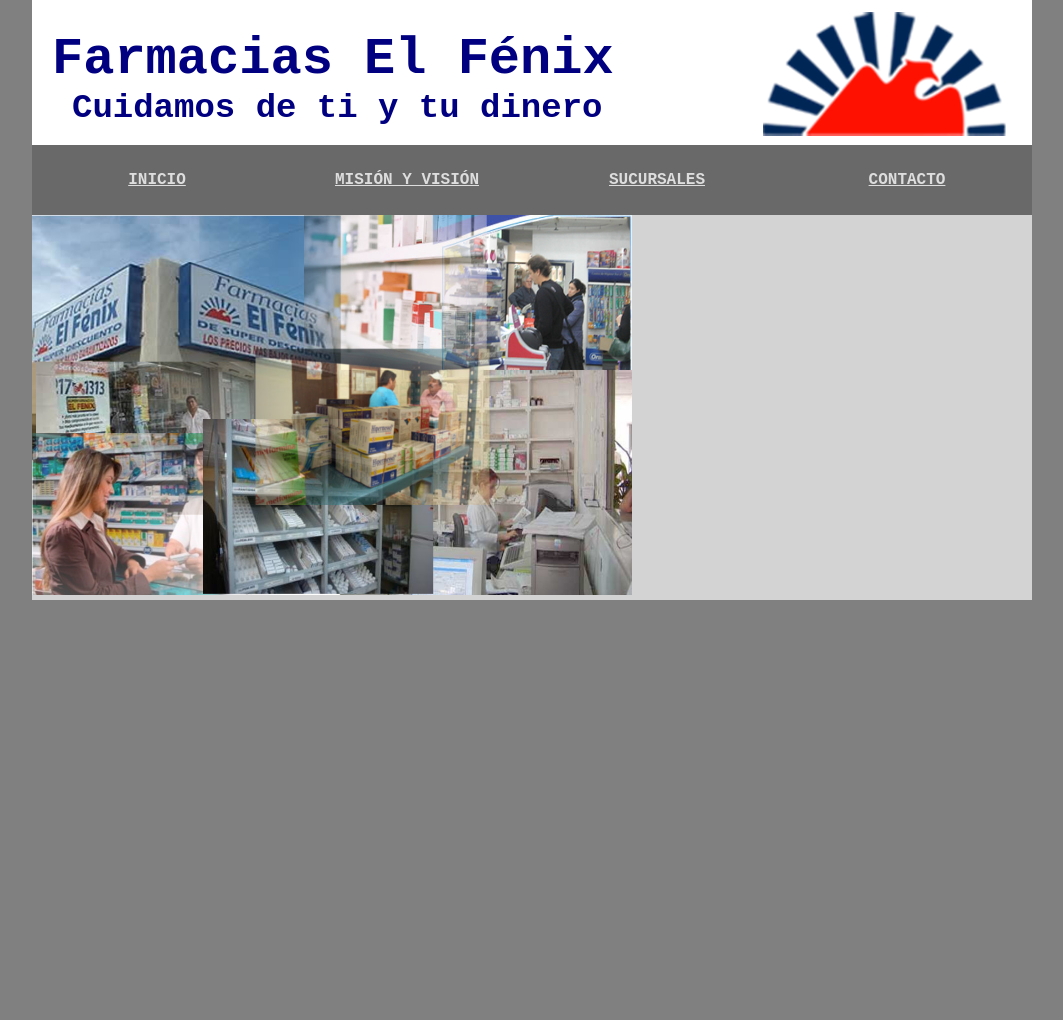
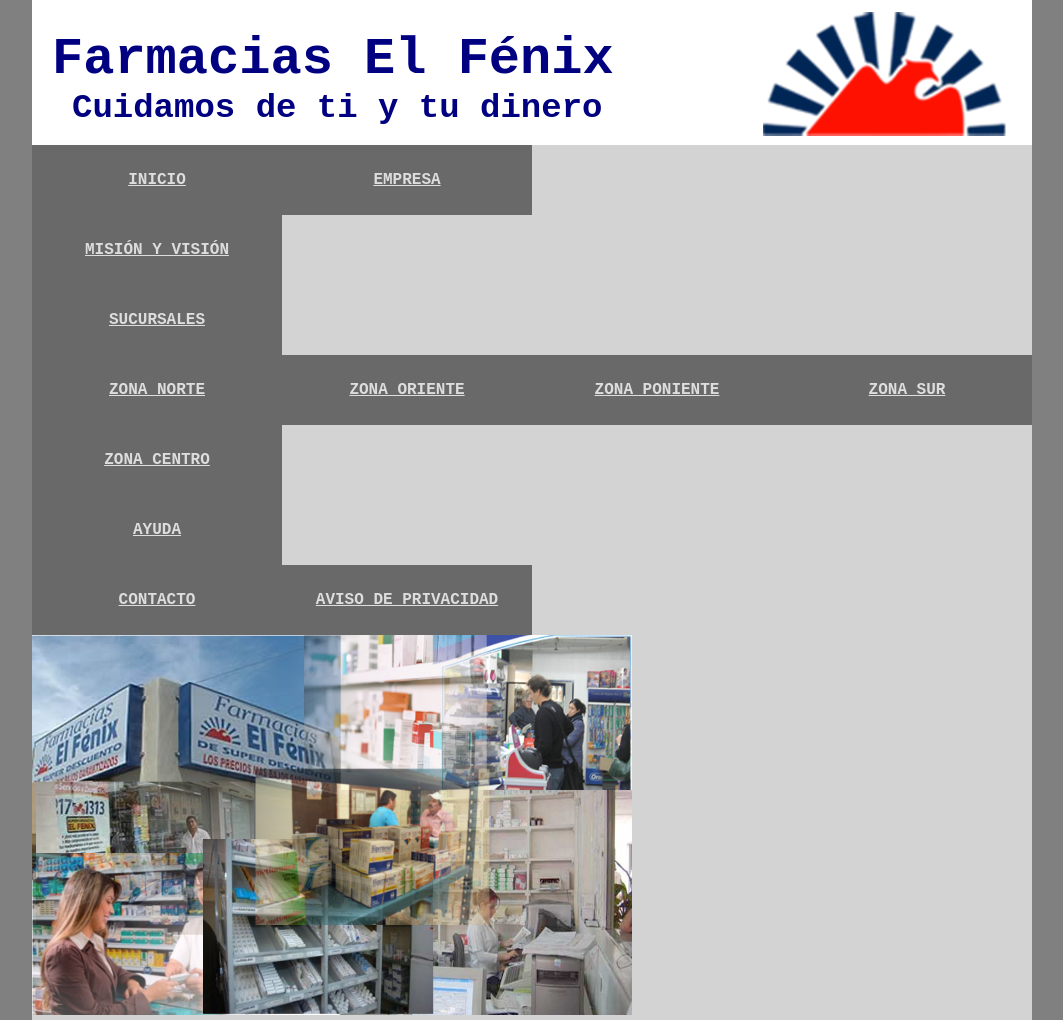
Before and after one commit to isaacBats/ProyectoFenix, a PHP site: page / in a window 1280 px wide. Shown: the whole page, without its empty margins (108-1171 px from the left). Before the commit the page ends 600 px from the top, so only its background shows below. Run offline with PHP 8.4, Linux system fonts and the light colour scheme.

Commit message:
agrego submenus

```diff
--- a/index.php
+++ b/index.php
@@ -25,9 +25,23 @@
 					<nav>
 						<ul>
 							<li><a href="/">Inicio</a></li>
-							<li><a href="mision-vision.html">Misi&oacute;n y Visi&oacute;n</a></li>
-							<li><a href="#sucursales">Sucursales</a></li>
-							<li><a href="#contacto">Contacto</a></li>
+							<li><a href="#">Empresa</a></li>
+								<ul>
+									<li><a href="mision-vision">Misi&oacute;n y Visi&oacute;n</a></li>
+								</ul>
+							<li><a href="#">Sucursales</a></li>
+								<ul>
+									<li><a href="#Znorte">Zona Norte</a></li>
+									<li><a href="#Zoriente">Zona Oriente</a></li>
+									<li><a href="#Zponiente">Zona Poniente</a></li>
+									<li><a href="#Zsur">Zona Sur</a></li>
+									<li><a href="#Zcentro">Zona Centro</a></li>
+								</ul>
+							<li><a href="#">Ayuda</a></li>
+								<ul>
+									<li><a href="#Contacto">Contacto</a></li>
+									<li><a href="#AvisoPriv">Aviso de Privacidad</a></li>
+								</ul>
 						</ul>
 					</nav>
 				</div>
```
